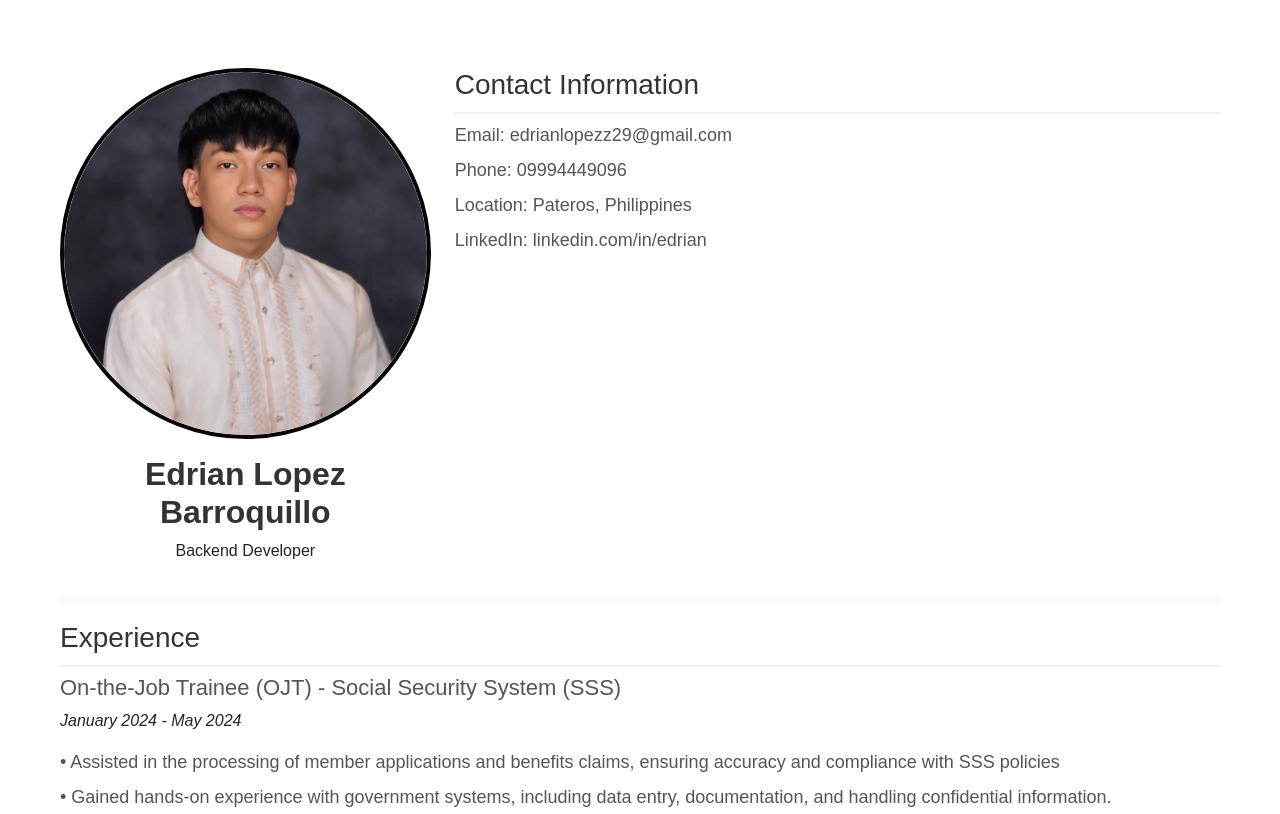
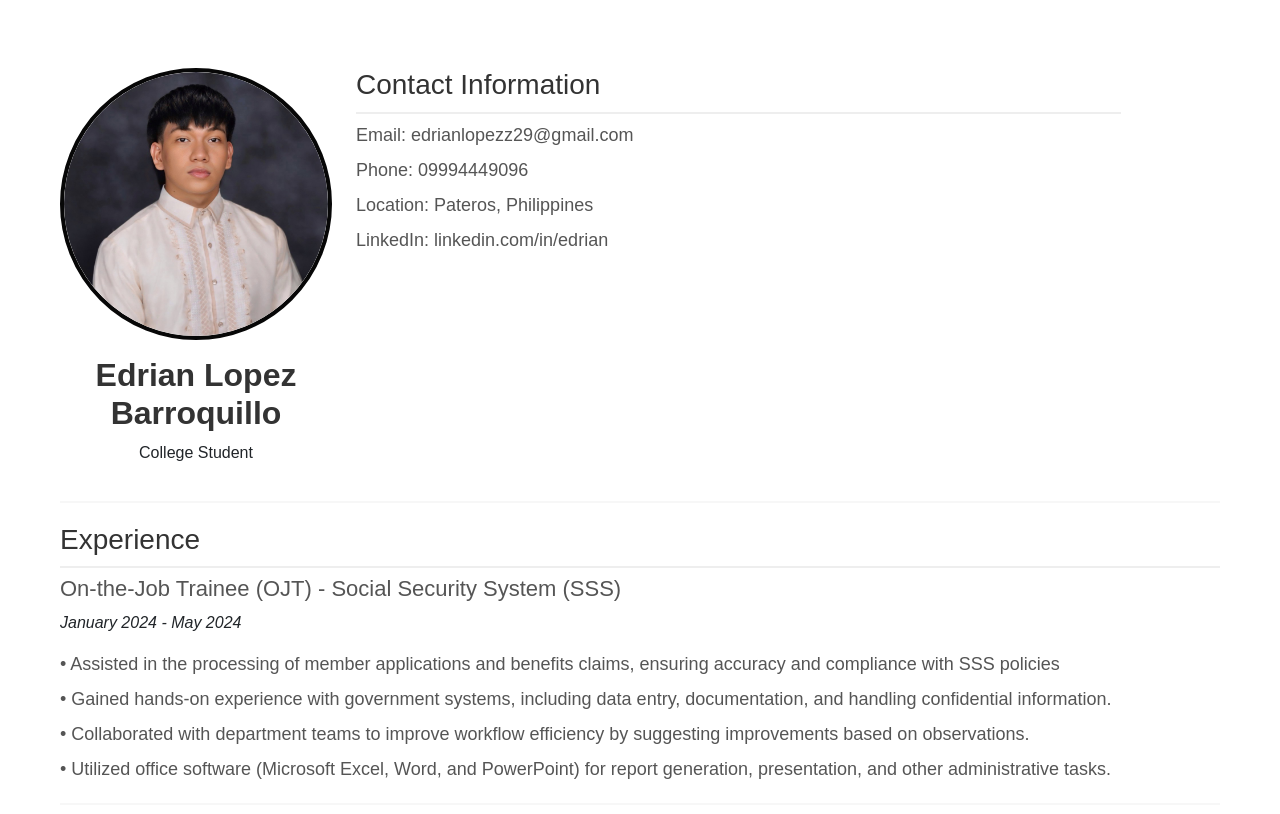
Before and after one commit to elbarroquillo/midterm-edrian, a plain HTML site: page index.html in a window 1280 px wide. Shown: the top 814 px of the page. Drawn offline with nearby package versions, Linux system fonts and the light colour scheme.

Commit message:
add all files

```diff
--- a/index.html
+++ b/index.html
@@ -10,11 +10,10 @@
 <body>
     <div class="container mt-5">
         <div class="row">
-            <div class="col-md-4 text-center">
-                <!-- Use your local image file 'me.png' -->
+            <div class="col-md-3 text-center">
                 <img src="me.png" class="rounded-circle img-fluid" alt="Profile Picture">
                 <h2 class="mt-3">Edrian Lopez Barroquillo</h2>
-                <p>Backend Developer</p>
+                <p>College Student</p>
             </div>
             <div class="col-md-8">
                 <h3>Contact Information</h3>
```
